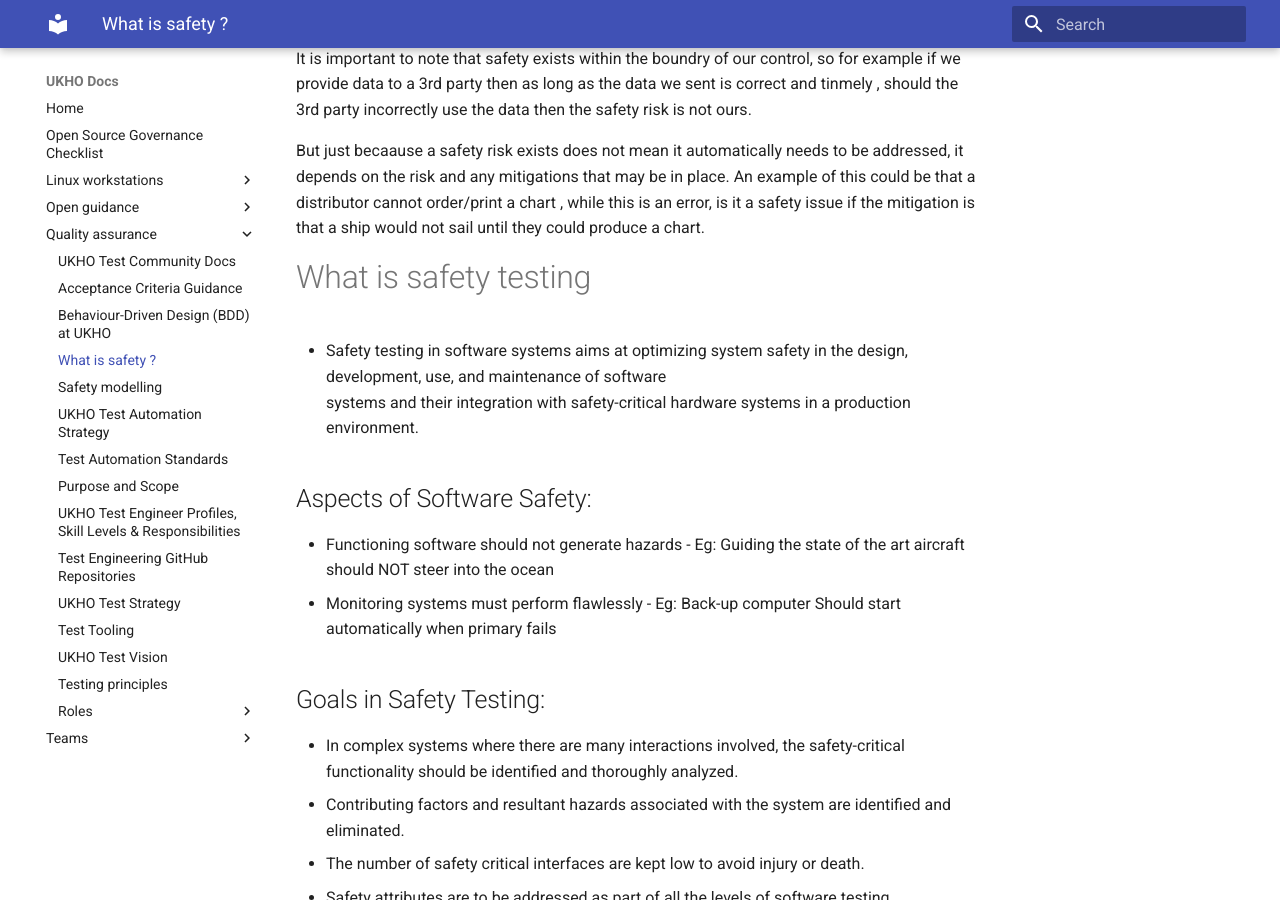
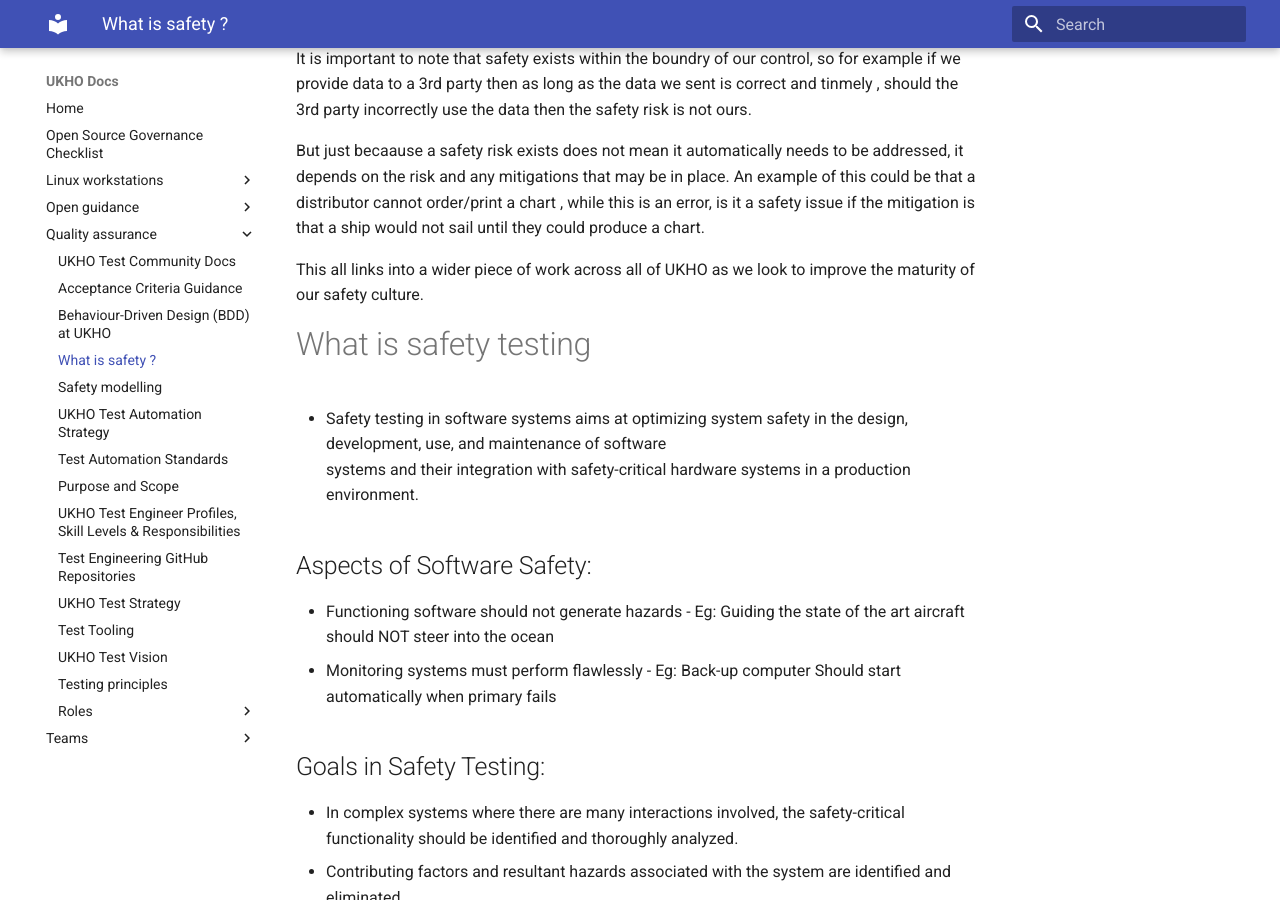
Before and after one commit to UKHO/docs, an MkDocs documentation site: the page built from docs/quality-assurance/safety-assurance.md, in a window 1280 px wide and 900 px high, scrolled down 318 px. Built offline with MkDocs 1.6.1 and Material for MkDocs 9.7.7, drawn with Linux system fonts in a browser that asks for light colours.

Commit message:
Update safety-assurance.md

```diff
--- a/docs/quality-assurance/safety-assurance.md
+++ b/docs/quality-assurance/safety-assurance.md
@@ -10,6 +10,8 @@ A example, an error in a product that it does not display wreck information corr
 It is important to note that safety exists within the boundry of our control, so for example if we provide data to a 3rd party then as long as the data we sent is correct and tinmely , should the 3rd party incorrectly use the data then the safety risk is not ours.
 
 But just becaause a safety risk exists does not mean it automatically needs to be addressed, it depends on the risk and any mitigations that may be in place. An example of this could be that a distributor cannot order/print a chart , while this is an error, is it a safety issue if the mitigation is that a ship would not sail until they could produce a chart.
+
+This all links into a wider piece of work across all of UKHO as we look to improve the maturity of our safety culture.
 
 # What is safety testing
 
```
